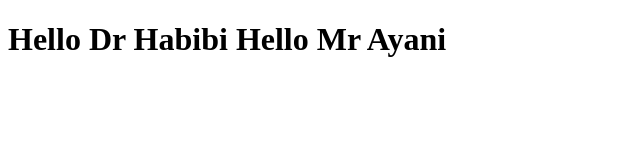
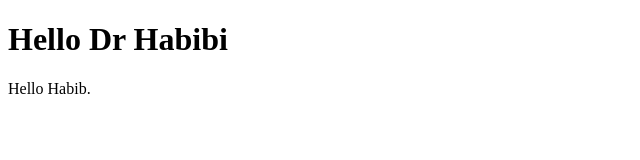
Before and after one commit to semsarfathi/index, a plain HTML site: page index.html in a window 1280 px wide. Shown: the whole page, without its empty margins (0-640 px from the left). Drawn offline with Linux system fonts and the light colour scheme.

Commit message:
Update index.html

```diff
--- a/index.html
+++ b/index.html
@@ -2,8 +2,8 @@
 <html>
 <body>
 
-<h1>Hello Dr Habibi
-Hello Mr Ayani</h1>
+<h1>Hello Dr Habibi</h1>
+  <p>Hello Habib.</p>
 
 
 </body>
```
